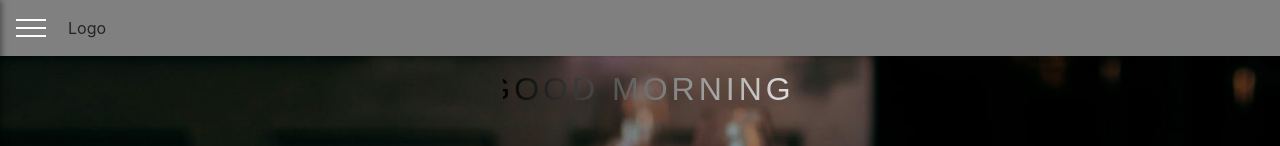
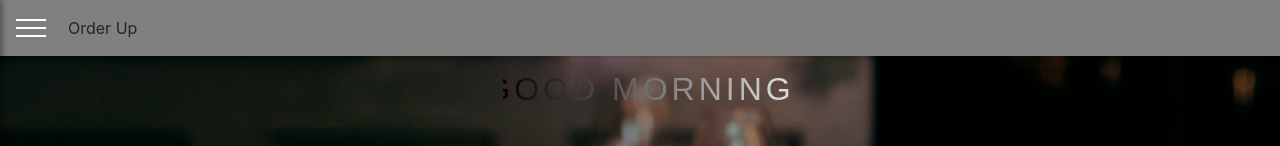
Before and after one commit to justnle/order-up, a React (Create React App) app in the folder client/: page / in a window 1280 px wide. Shown: the top 146 px of the page. Built offline with nearby package versions, Linux system fonts and the light colour scheme.

Commit message:
changed 'Logo' to 'Order Up'

```diff
--- a/client/src/components/Toolbar/index.js
+++ b/client/src/components/Toolbar/index.js
@@ -2,17 +2,19 @@ import React from 'react';
 import DrawerToggleButton from '../DrawerToggleButton';
 import './style.css';
 
-const Toolbar = props => {
+const Toolbar = (props) => {
     return (
         <header className="toolbar">
             <nav className="toolbar-navigation">
-        <div><DrawerToggleButton click={props.clickDrawerButton} /></div>
-        <div className="toolbar-logo">Logo</div>
+                <div>
+                    <DrawerToggleButton click={props.clickDrawerButton} />
+                </div>
+                <div className="toolbar-logo">Order Up</div>
                 {/* <div className="spacer" /> */}
                 {/* <div className="toolbar-nav-items"></div> */}
             </nav>
         </header>
-  )
-}
+    );
+};
 
 export default Toolbar;
```
Lines whose indentation alone changed are shown as unchanged.
